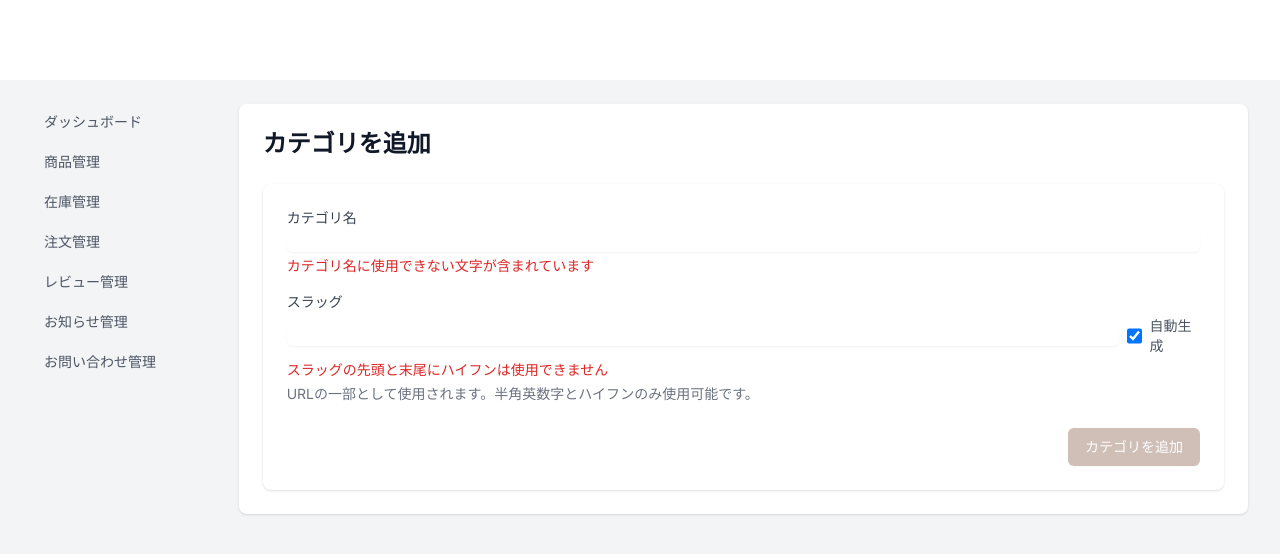
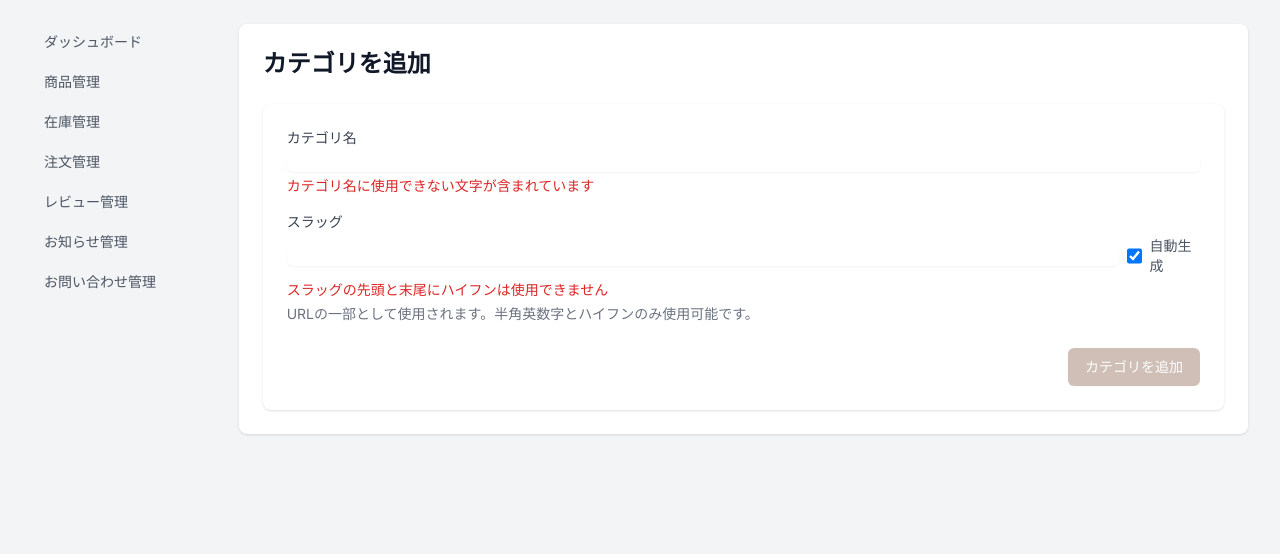
Before and after one commit to angle-create/modern_times-website, a Next.js app: page /admin/categories/new in a window 1280 px wide. Shown: the top 554 px of the page. Built offline with nearby package versions, Linux system fonts and the light colour scheme.

Commit message:
fix: 管理画面でヘッダー全体を非表示に

```diff
--- a/src/components/layout/main-layout.tsx
+++ b/src/components/layout/main-layout.tsx
@@ -10,10 +10,10 @@ export function MainLayout({ children }: { children: React.ReactNode }) {
 
   return (
     <div className={isAdminPage ? 'min-h-screen flex flex-col' : ''}>
-      <header className="bg-white shadow-sm">
-        <div className="max-w-7xl mx-auto">
-          <div className="flex justify-between h-20">
-            {!isAdminPage && (
+      {!isAdminPage && (
+        <header className="bg-white shadow-sm">
+          <div className="max-w-7xl mx-auto">
+            <div className="flex justify-between h-20">
               <div className="flex-shrink-0 flex items-center flex-col justify-center">
                 <p className="text-xs text-gray-600 mb-1 mt-2 pl-[30px]">
                   盛岡のウェディングケーキやバースデーケーキはモダンタイムスへ
@@ -28,8 +28,6 @@ export function MainLayout({ children }: { children: React.ReactNode }) {
                   />
                 </Link>
               </div>
-            )}
-            {!isAdminPage && (
               <nav className="hidden sm:flex sm:space-x-8 items-center pr-4 sm:pr-6 lg:pr-8 pt-8">
                 <Link
                   href="/products"
@@ -56,10 +54,10 @@ export function MainLayout({ children }: { children: React.ReactNode }) {
                   お問い合わせ
                 </Link>
               </nav>
-            )}
+            </div>
           </div>
-        </div>
-      </header>
+        </header>
+      )}
       <main className={isAdminPage ? 'flex-grow' : ''}>{children}</main>
       {!isAdminPage && (
         <footer className="bg-white">
```
